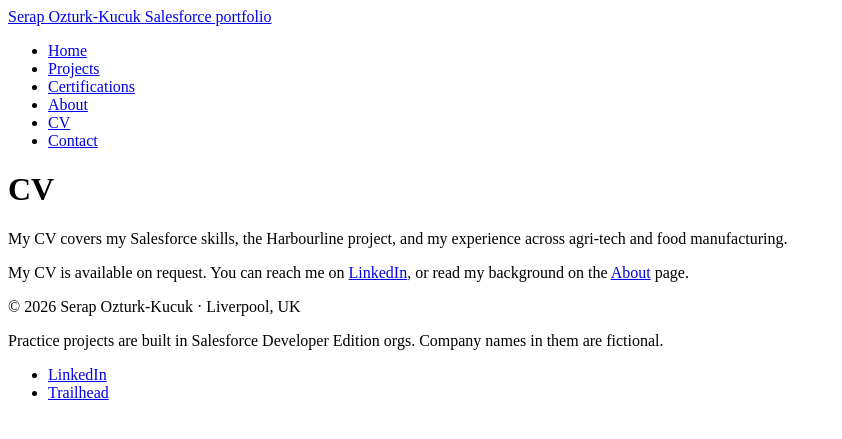
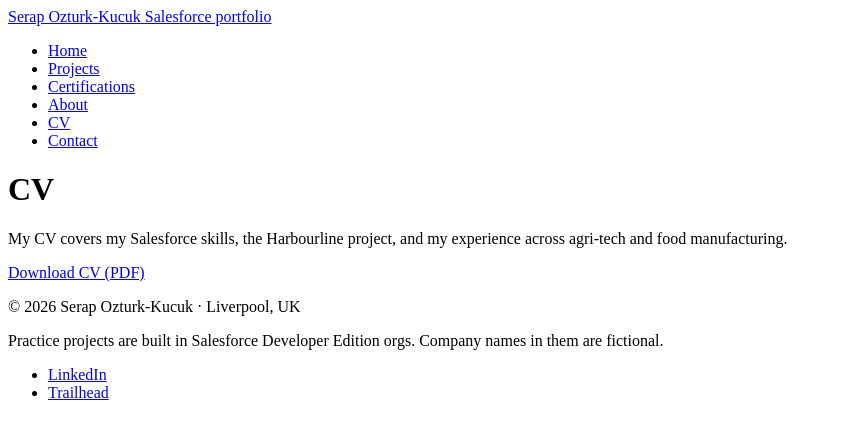
Before and after one commit to serapozturkkucuk/serapozturkkucuk.github.io, a Jekyll site: the page built from cv/index.html, in a window 1280 px wide. Shown: the top 439 px of the page, without its empty margins (0-842 px from the left). Built offline with Jekyll 4.4.1, drawn with Linux system fonts in a browser that asks for light colours; part of the change alters nothing that is shown.

Commit message:
Link approved CV and correct GitHub Pages URL settings

```diff
--- a/_config.yml
+++ b/_config.yml
@@ -20,10 +20,10 @@ author:
   trailhead: https://www.salesforce.com/trailblazer/serapozturkkucuk
   # Add a job-search email address between the quotes, or leave it empty to hide it.
   email: "serap.uk@outlook.com"
-  # Put your CV PDF in assets/files/ and write its path, for example:
-  # cv_file: /assets/files/Serap_Ozturk-Kucuk_CV.pdf
+  # Put your CV PDF in the cv/ folder and write its path, for example:
+  # cv_file: /cv/SerapKucuk_CV_SalesforceAdmin_v0.6_without.pdf
   # While it is empty, the Download CV buttons are hidden.
-  cv_file: ""
+  cv_file: "/cv/SerapKucuk_CV_SalesforceAdmin_v0.6_without.pdf"
 
 collections:
   projects:
```
